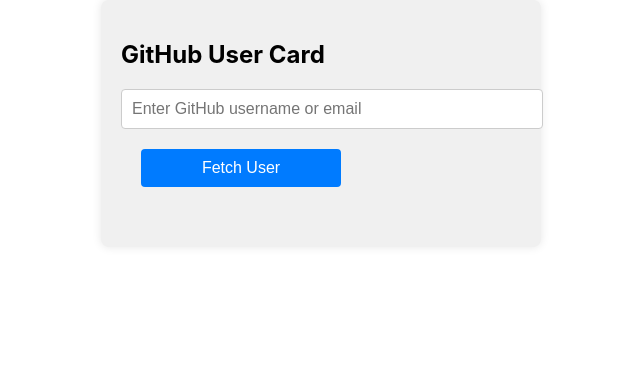
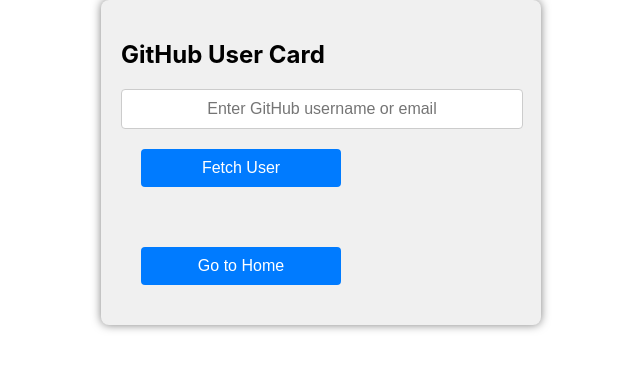
Before and after one commit to harshdubey1198/Assess1, a React (Create React App) app: page /gitcard in a window 1280 px wide. Shown: the top 370 px of the page, without its empty margins (319-959 px from the left). Built offline with nearby package versions, Linux system fonts and the light colour scheme.

Commit message:
css for gitcard changed

```diff
--- a/src/Components/DataFetch/Home.jsx
+++ b/src/Components/DataFetch/Home.jsx
@@ -85,7 +85,7 @@
         <button onClick={() => navigate('/search')}>Search Engine</button>
         <button onClick={() => navigate('/calculator')}>Calculator</button>
 
-        <button onClick={() => navigate('/gitcard')}>GitHub User Card</button>
+        <button onClick={() => navigate('/gitcard')}>Git Card</button>
         </div>
     </div>
   );
--- a/src/Components/Github Profile Card/GithubUserCard.jsx
+++ b/src/Components/Github Profile Card/GithubUserCard.jsx
@@ -1,12 +1,13 @@
 import React, { useState } from 'react';
 import axios from 'axios';
 import './style.css'; // Import CSS file for styling
+import { useNavigate } from 'react-router-dom';
 
 const GitHubUserCard = () => {
   const [userData, setUserData] = useState(null);
   const [inputValue, setInputValue] = useState('');
   const [error, setError] = useState('');
-
+  const navigate = useNavigate();
   const fetchUserData = async () => {
     try {
       const response = await axios.get(`https://api.github.com/users/${inputValue}`);
@@ -53,6 +54,7 @@
 
         </div>
       )}
+      <button onClick={() => navigate('/home')}>Go to Home</button>
     </div>
   );
 };
--- a/src/Components/Github Profile Card/style.css
+++ b/src/Components/Github Profile Card/style.css
@@ -4,7 +4,7 @@
     padding: 20px;
     background-color: #f0f0f0;
     border-radius: 8px;
-    box-shadow: 0 0 10px rgba(0, 0, 0, 0.1);
+    box-shadow: 0 0 10px rgba(0, 0, 0, 0.5);
   }
 
   .github-user-card h2 {
@@ -17,11 +17,12 @@
   }
 
   .github-user-card input[type="text"] {
-    width: 100%;
+    width: 95%;
     padding: 10px;
     font-size: 16px;
     border: 1px solid #ccc;
     border-radius: 4px;
+    text-align: center;
   }
 
   .github-user-card button {
@@ -45,6 +46,7 @@
 
   .github-user-card .user-info {
     margin-top: 20px;
+    /* text-align: center; */
   }
 
   .github-user-card img {
@@ -52,10 +54,12 @@
     height: 100px;
     border-radius: 50%;
     margin-bottom: 10px;
+    margin-left:40%;
   }
 
   .github-user-card h3 {
     font-size: 20px;
+    margin-left:33%;
   }
 
   .github-user-card p {
```
